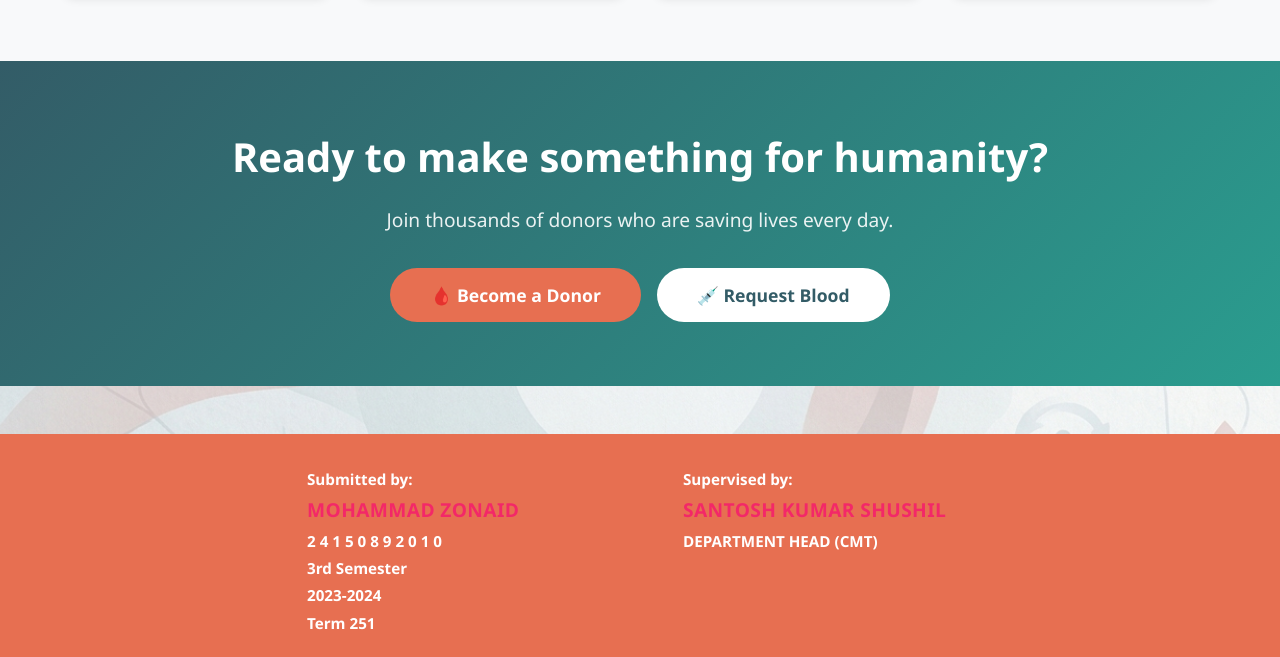
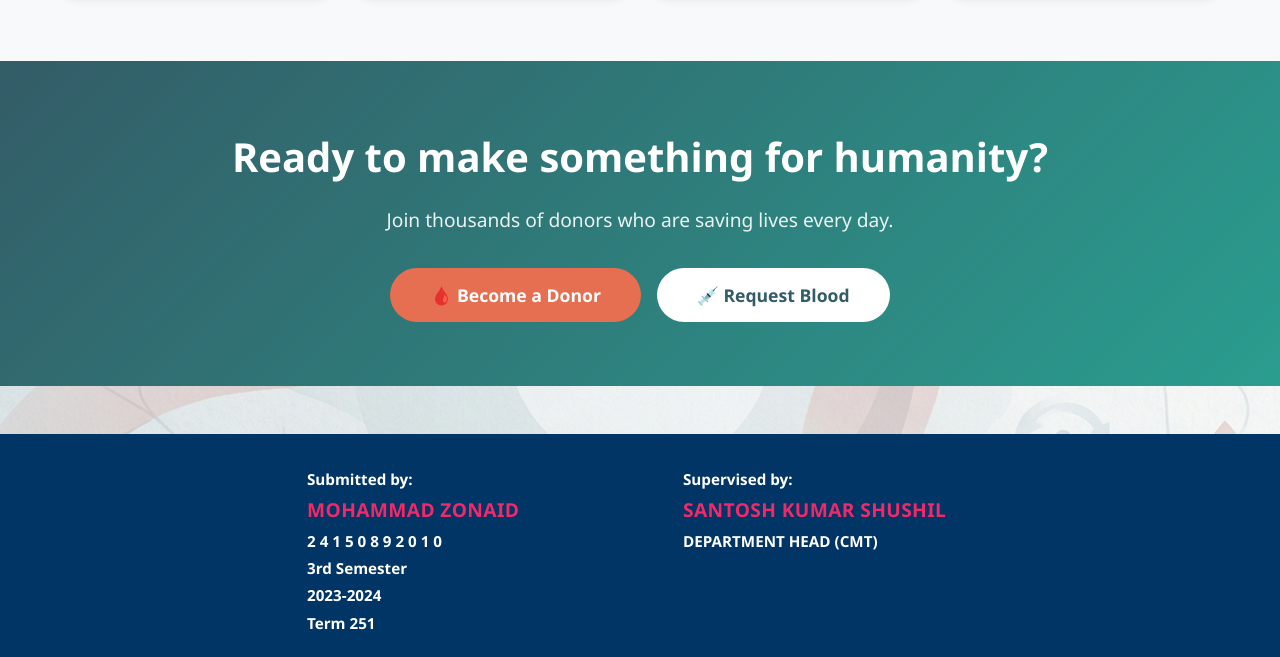
Before and after one commit to zonaid-shawk/Blood-Connect-ctg, a plain HTML site: page index.html in a window 1280 px wide. Shown: the part 1700-2357 px from the top of the page. Drawn offline with Linux system fonts and the light colour scheme.

Commit message:
footer color updated

```diff
--- a/style.css
+++ b/style.css
@@ -1124,7 +1124,7 @@ nav ul li a.active:hover {
    FOOTER
    ============================================ */
 footer {
-  background: #e76f51;
+  background: #003566;
   color: white;
   padding: 2rem 0 3rem;
   padding-bottom: 3rem !important;
```
